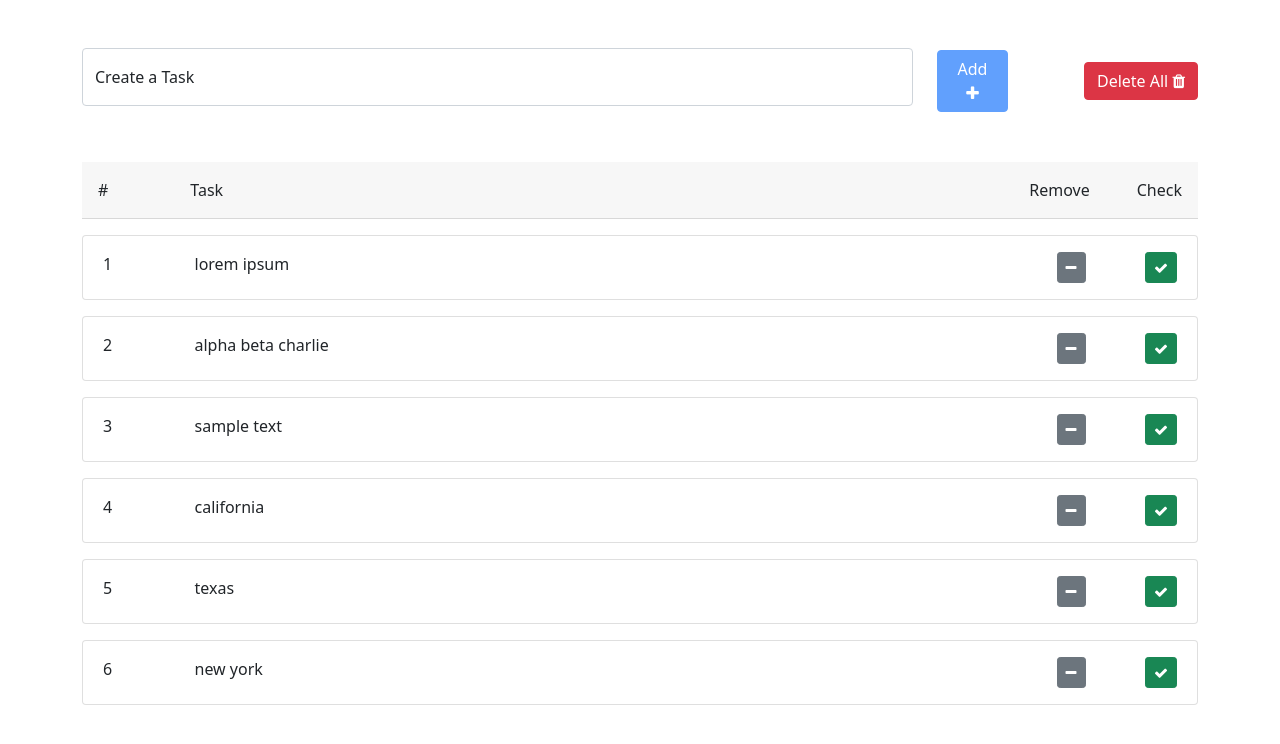
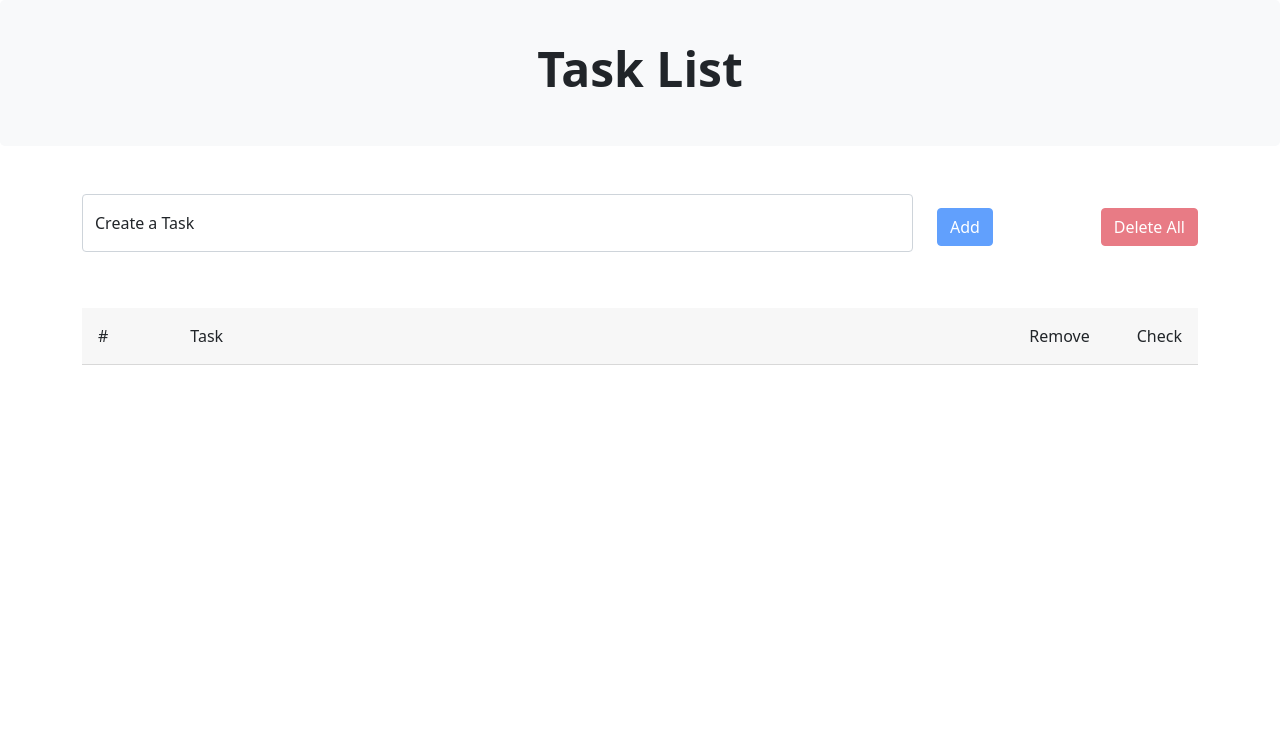
Before and after one commit to asiddiqi18/react-task-list, a React (Create React App) app: page / in a window 1280 px wide. Shown: the top 744 px of the page. Built offline with nearby package versions, Linux system fonts and the light colour scheme.

Commit message:
made prettier

```diff
--- a/src/components/App.js
+++ b/src/components/App.js
@@ -3,14 +3,7 @@ import List from "./list";
 
 class App extends Component {
   state = {
-    tasks: [
-      { id: 1, text: "lorem ipsum", checked: false },
-      { id: 2, text: "alpha beta charlie", checked: false },
-      { id: 3, text: "sample text", checked: false },
-      { id: 4, text: "california", checked: false },
-      { id: 5, text: "texas", checked: false },
-      { id: 6, text: "new york", checked: false },
-    ],
+    tasks: []
   };
 
   resetAllTasks = () => {
@@ -47,6 +40,12 @@ class App extends Component {
   render() {
     return (
       <React.Fragment>
+
+<div class="text-center p-3 mb-4 bg-light rounded-3">
+      <div class="container-fluid py-4">
+        <h1 class="display-5 fw-bold">Task List</h1>
+      </div>
+    </div>
         <div className="container mt-5">
           <List
             tasks={this.state.tasks}
--- a/src/components/list.jsx
+++ b/src/components/list.jsx
@@ -51,7 +51,7 @@ class List extends Component {
                 className=" btn btn-primary"
                 disabled={this.isBlank(this.state.value) ? "disabled" : ""}
               >
-                Add <i className="fa fa-plus" aria-hidden="true"></i>
+                Add
               </button>
             </div>
 
@@ -62,7 +62,7 @@ class List extends Component {
                 className="float-end btn btn-danger"
                 disabled={this.props.tasks.length == 0 ? "disabled" : ""}
               >
-                Delete All <i className="fa fa-trash" aria-hidden="true"></i>
+                Delete All
               </button>
             </div>
           </div>
```
Lines whose indentation alone changed are shown as unchanged.
